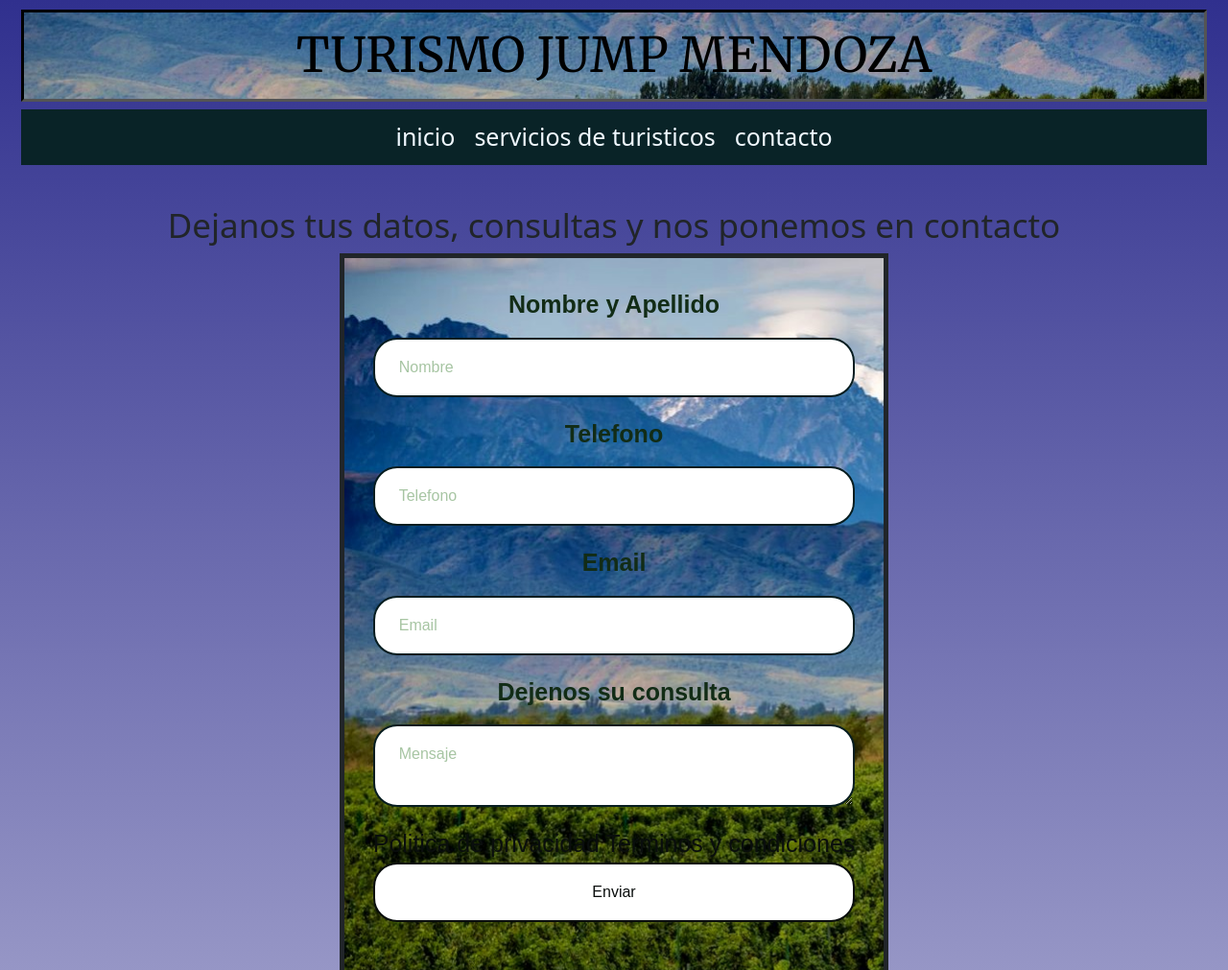
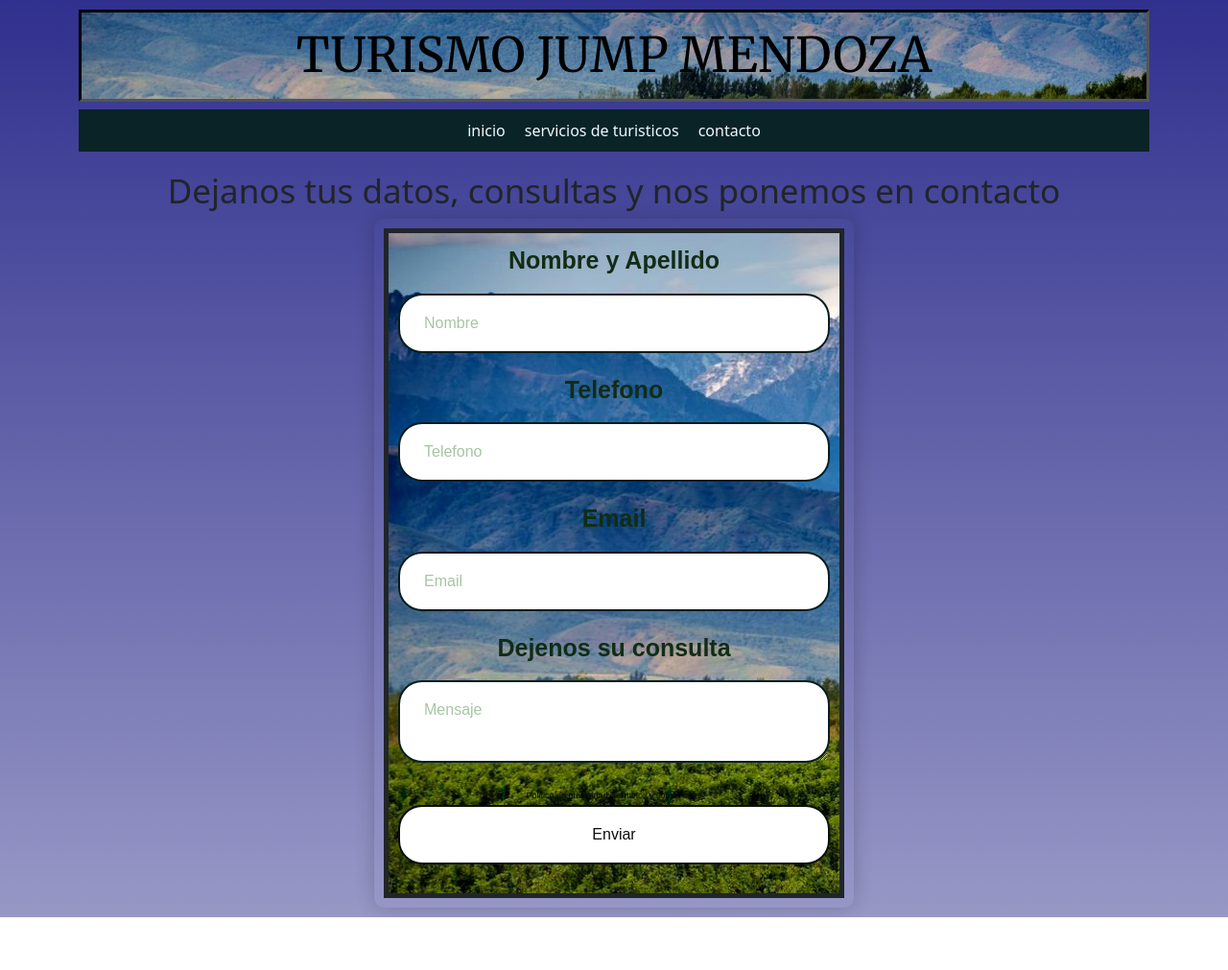
Before and after one commit to MelieGalaz/paginaw1, a plain HTML site: page contacto.html in a window 1280 px wide. Shown: the top 1011 px of the page at 96% size. After the commit the page ends 956 px from the top, so only its background shows below. Drawn offline with nearby package versions, Linux system fonts and the light colour scheme.

Commit message:
cambios en la estructura del menu

```diff
--- a/contacto.html
+++ b/contacto.html
@@ -13,26 +13,25 @@
     <link href="estilo.css" rel="stylesheet">
 </head>
 <body>
-    <div class="container-fluid">
+    <div class="container">
     <header class="montanas">
         <h1 class="titulo">TURISMO JUMP MENDOZA</h1>
-
-        <nav>
-            <div class="contenedor">
-            <ul class="menu">
+        <div class="cont-mobile">
+        <nav class="nav">
+           <ul class="menu">
                 <li><a href="index.html">inicio</a></li>
                 <li><a href="servicios-turismo.html">servicios de turisticos</a></li>
                 <li><a href="contacto.html">contacto</a></li>
 
             </ul>
-          </div>
+
         </nav>
-
+       </div>
       </header>
     <h2>Dejanos tus datos, consultas y nos ponemos en contacto</h2>
     <main class="caja">
 
-     <form >
+     <form class="form" >
      <div class="formulario">
         <label for="name">Nombre y Apellido</label>
         <input type="text"  name="nombre_apellido" id="name" placeholder="Nombre">
--- a/estilo.css
+++ b/estilo.css
@@ -11,7 +11,7 @@ body{
     padding: 10px;
 
 }
-.container-fluid .montanas{
+ .montanas{
     margin-bottom: 20px;
     position: sticky;
     top:0%;
@@ -113,12 +113,11 @@ body{
 }
 .caja  {
    font-family: Arial, Helvetica, sans-serif;
-   min-height: 50vh;
+   min-height: 10vh;
    display: flex;
    align-items: center;
    justify-content: center;
-   margin-left: auto;
-   margin-right: auto;
+
 }
 h2{
     text-align: center;
@@ -130,7 +129,8 @@ h2{
     box-shadow: 0 0 20px rgba(0,0,0, 0.2);
     border-radius: 10px;
     text-align: center;
-    width: 40px;
+    width: 500px;
+
 
 }
 
@@ -141,7 +141,7 @@ h2{
     top: 0px;
     border-style: solid;
     border-width: 5px;
-    padding: 30px;
+    padding: 10px;
     background-image: url(./imagenes/paisaje2.jpg);
 
 }
@@ -163,9 +163,9 @@ input , textarea {
 input::placeholder, textarea::placeholder{
     color: rgb(167, 197, 163);
 }
-.form-poli, a {
+.form-poli a {
     color: rgb(10, 14, 13);
-    font-size: 25px;
+    font-size: xx-small;
     font-weight: 0px;
     text-decoration: none;
 }
@@ -222,3 +222,10 @@ input::placeholder, textarea::placeholder{
     margin: auto;
     z-index: -100
 }
+@media (max-width:320px) {
+    .cont-mobile{
+        display: flex;
+
+
+    }
+}
```
Also changed, not shown: index.html (+6 -10 lines), servicios-turismo.html (+9 -10 lines).
